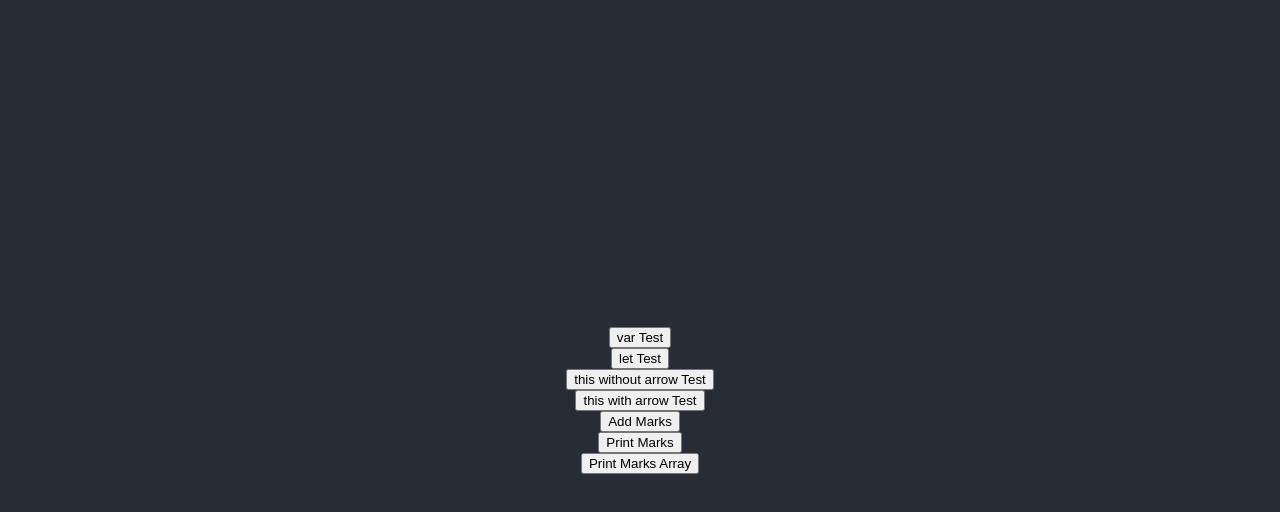
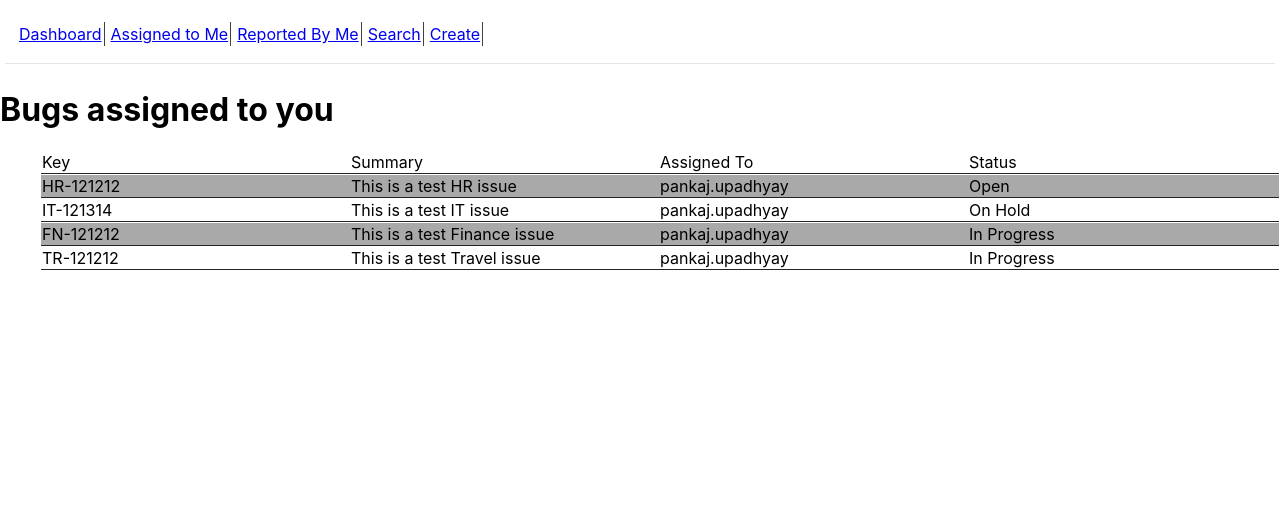
Before and after one commit to pankajupadhyay29/react-training, a React (Create React App) app: page / in a window 1280 px wide. Shown: the top 512 px of the page. Built offline with nearby package versions, Linux system fonts and the light colour scheme.

Commit message:
React dynamic html by template

```diff
--- a/public/index.html
+++ b/public/index.html
@@ -14,7 +14,7 @@
       manifest.json provides metadata used when your web app is installed on a
       user's mobile device or desktop. See https://developers.google.com/web/fundamentals/web-app-manifest/
     -->
-    <link rel="manifest" href="%PUBLIC_URL%/manifest.json" />
+    <link rel="manifest" href="/manifest.json" />
     <!--
       Notice the use of %PUBLIC_URL% in the tags above.
       It will be replaced with the URL of the `public` folder during the build.
--- a/src/App.css
+++ b/src/App.css
@@ -1,38 +1,40 @@
-.App {
-  text-align: center;
+.flex-row {
+  display: flex;
+  flex-direction: row;
+}
+.flex-column {
+  display: flex;
+  flex-direction: column;
 }
 
-.App-logo {
-  height: 40vmin;
-  pointer-events: none;
+.navbar {
+  border-bottom: 1px solid #e5e5e5;
+  margin: 5px;
+  padding: 15px 10px;
+  font-size: 16px;
 }
 
-@media (prefers-reduced-motion: no-preference) {
-  .App-logo {
-    animation: App-logo-spin infinite 20s linear;
-  }
+.navbar a {
+  margin: 2px;
+  padding: 2px;
+  border-right: 1px solid rgb(65, 63, 63);
 }
 
-.App-header {
-  background-color: #282c34;
-  min-height: 100vh;
-  display: flex;
-  flex-direction: column;
-  align-items: center;
-  justify-content: center;
-  font-size: calc(10px + 2vmin);
-  color: white;
+.list li {
+  list-style: none;
+  justify-content: space-evenly;
+  align-items: stretch;
+  align-content: flex-start;
+  border-bottom: 1px solid #252424;
+  padding: 1px;
+  margin: 1px;
 }
 
-.App-link {
-  color: #61dafb;
+.list li:nth-child(even) {
+  background-color: darkgrey;
 }
 
-@keyframes App-logo-spin {
-  from {
-    transform: rotate(0deg);
-  }
-  to {
-    transform: rotate(360deg);
-  }
+.list li div {
+  text-align: left;
+  width: 25%;
 }
--- a/src/App.tsx
+++ b/src/App.tsx
@@ -1,25 +1,95 @@
-import React from 'react';
-import './App.css';
-import { Student, Test } from './ts_test';
+import React from "react";
+import "./App.css";
 
+const bugs = [
+	{
+		id: "HR-121212",
+		description: "This is a test HR issue",
+		createdBy: "pankaj.upadhyay",
+		assignedTo: "pankaj.upadhyay",
+		status: "Open",
+	},
+	{
+		id: "IT-121314",
+		description: "This is a test IT issue",
+		createdBy: "pankaj.upadhyay",
+		assignedTo: "pankaj.upadhyay",
+		status: "On Hold",
+	},
+	{
+		id: "FN-121212",
+		description: "This is a test Finance issue",
+		createdBy: "pankaj.upadhyay",
+		assignedTo: "pankaj.upadhyay",
+		status: "In Progress",
+	},
+	{
+		id: "TR-121212",
+		description: "This is a test Travel issue",
+		createdBy: "pankaj.upadhyay",
+		assignedTo: "pankaj.upadhyay",
+		status: "In Progress",
+	},
+];
 function App() {
-  const obj = new Test();
-  obj.setValue(10);
-
-  const student = new Student('FName', 'LName', 20);
-  return (
-    <div className="App">
-      <header className="App-header">
-        <button onClick={Test.varTest}>var Test</button>
-        <button onClick={Test.letTest}>let Test</button>
-        <button onClick={obj.getValue} >this without arrow Test</button>
-        <button onClick={() => obj.getValue()} >this with arrow Test</button>
-        <button onClick={student.addDefaultMarks}>Add Marks</button>
-        <button onClick={student.printMarks.bind(student)}>Print Marks</button>
-        <button onClick={() => console.log(student.marksArray())}>Print Marks Array</button>
-      </header>
-    </div>
-  );
+	return (
+		<div className="flex-column">
+			<header>
+				<div className="flex-row navbar">
+					<a href="#">Dashboard</a>
+					<a href="#">Assigned to Me</a>
+					<a href="#">Reported By Me</a>
+					<a href="#">Search</a>
+					<a href="#">Create</a>
+				</div>
+			</header>
+			<div>
+				<h1>Bugs assigned to you</h1>
+				<ul className="list">
+					<li className="flex-row">
+						<div>Key</div>
+						<div>Summary</div>
+						<div>Assigned To</div>
+						<div>Status</div>
+					</li>
+					{bugs.map((bug) => (
+						<li key={bug.id} className="flex-row">
+							<div>{bug.id}</div>
+							<div>{bug.description}</div>
+							<div>{bug.assignedTo}</div>
+							<div>{bug.status}</div>
+						</li>
+					))}
+					{/*
+					<li className="flex-row">
+						<div>HR-121212</div>
+						<div>This is a test HR issue</div>
+						<div>pankaj.upadhyay</div>
+						<div>Open</div>
+					</li>
+					<li className="flex-row">
+						<div>FN-121314</div>
+						<div>This is a test Finance issue</div>
+						<div>pankaj.upadhyay</div>
+						<div>In Progress</div>
+					</li>
+					<li className="flex-row">
+						<div>TR-121315</div>
+						<div>This is a test Travel issue</div>
+						<div>pankaj.upadhyay</div>
+						<div>In Progress</div>
+					</li>
+					<li className="flex-row">
+						<div>IT-121316</div>
+						<div>This is a test IT issue</div>
+						<div>pankaj.upadhyay</div>
+						<div>In Progress</div>
+					</li>
+        */}
+				</ul>
+			</div>
+		</div>
+	);
 }
 
 export default App;
```
Also changed, not shown: public/sample.html (indentation only).
